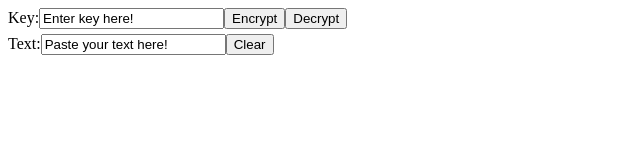
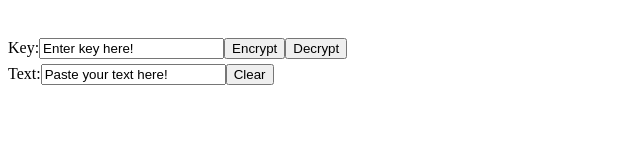
Before and after one commit to JMartinUSA/Simple-Encryption, a plain HTML site: page encrypterMobile.html in a window 1280 px wide. Shown: the whole page, without its empty margins (0-640 px from the left). Drawn offline with Linux system fonts and the light colour scheme.

Commit message:
Added files via upload

```diff
--- a/encrypterAndroid.css
+++ b/encrypterAndroid.css
@@ -7,7 +7,7 @@ body{
 
 }
 #topBorder{
-	height:15%;
+	height:30px;
 }
 #input{
 	background:white;
@@ -23,3 +23,6 @@ body{
 #output{
 	word-wrap:break-word;
 }
+.bottomBorder{
+	height: 30px;
+}
```
